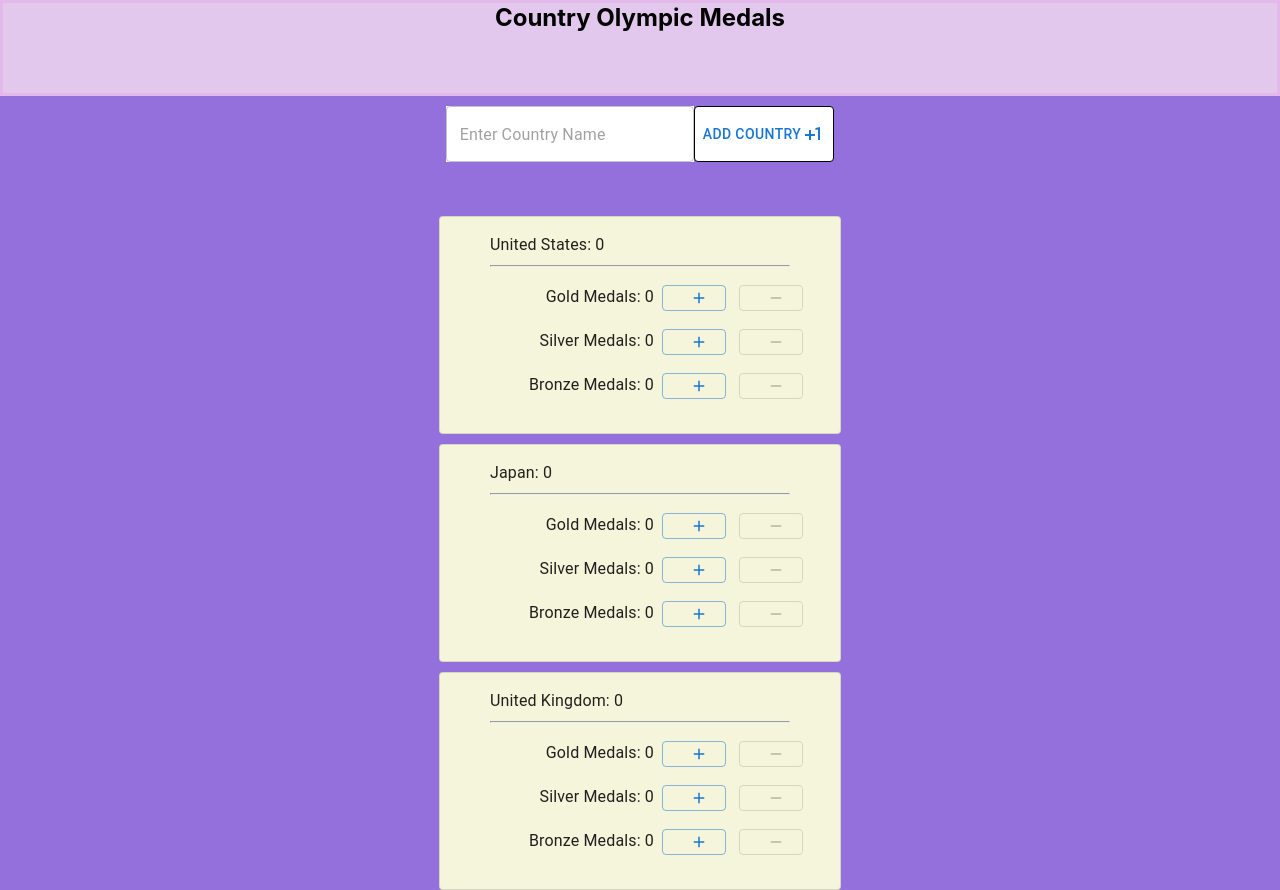
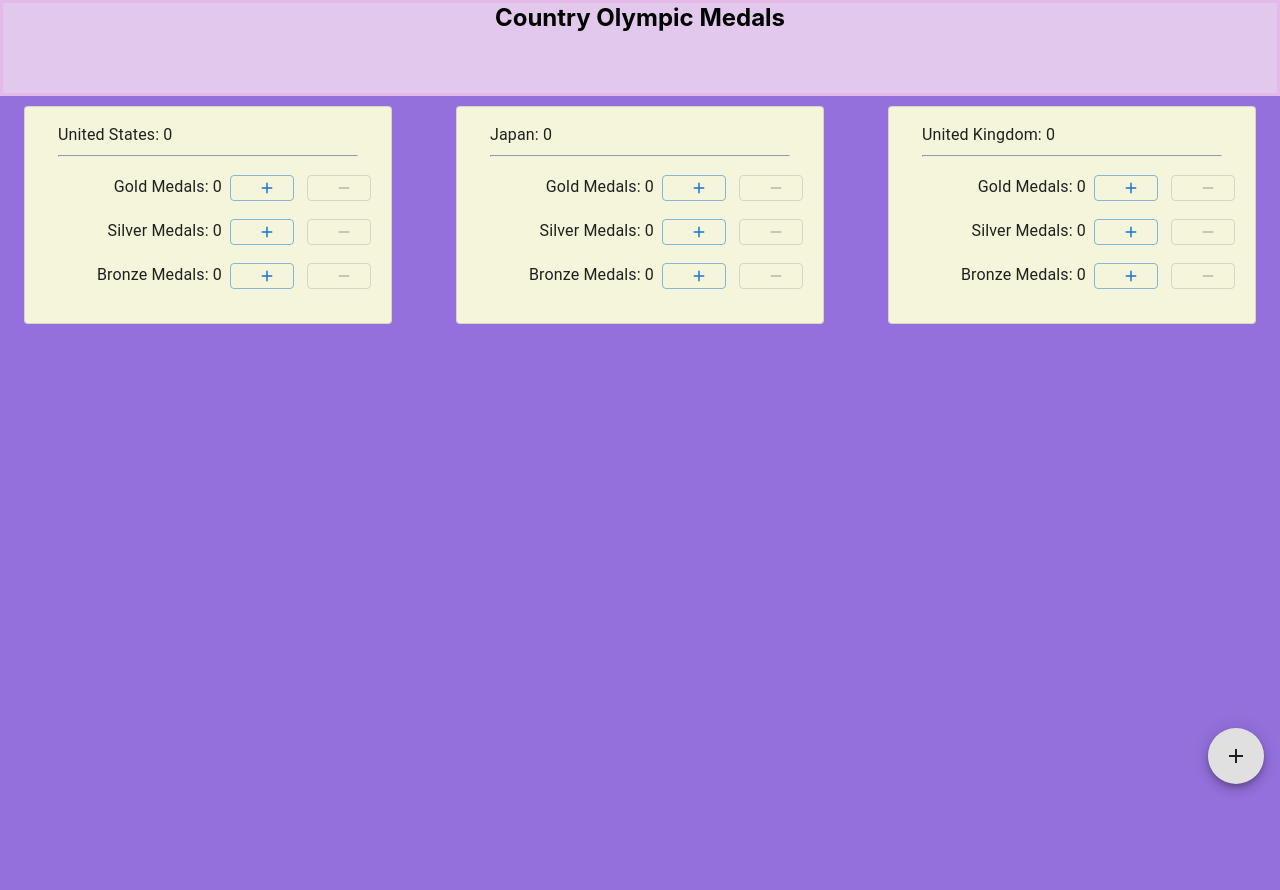
Before and after one commit to Ascend96/react-basic-concepts1, a React (Create React App) app: page / in a window 1280 px wide. After the commit the page ends 800 px from the top, so only its background shows below. Built offline with nearby package versions, Linux system fonts and the light colour scheme.

Commit message:
Added rows when countries are added Added floating action button to add country

```diff
--- a/src/App.tsx
+++ b/src/App.tsx
@@ -1,10 +1,11 @@
 import React, {useState} from 'react';
 import './App.css';
 import CountryComponent from "./components/country/country-component";
-import {Button, IconButton, TextField} from "@mui/material";
+import {Button, Grid, IconButton, TextField} from "@mui/material";
 import PlusOneIcon from '@mui/icons-material/PlusOne';
 import MilitaryTechIcon from '@mui/icons-material/MilitaryTech';
 import {Badge} from "@mui/icons-material";
+import {AddCountryInputComponent} from "./components/add-country-input/add-country-input-component";
 
 
 function App() {
@@ -21,45 +22,19 @@ function App() {
 
     const [countryState, setCountryState] = useState(countries)
 
-    const [countryName, setCountryName] = useState('')
-
-    const handleAddCountry = () => {
-        let newCountry = {id: countryState.length + 1, name: countryName, goldMedalCount: 0}
-        if(newCountry.name.trim().length === 0){
-            console.log('please add a character')
-            return;
-        }
-        if(countryState.find(x => x.name === newCountry.name)){
-            console.log('country already exists')
-            return;
-        }
-        setCountryState(countries => countries.concat(newCountry))
-        setCountryName('')
-    }
-
-    const handleOnChange = (e: any) => {
-        setCountryName(e.target.value)
-    }
-
-
-    const addCountryComponent = (
-        <div className="addCountryContainer">
-            <TextField value={countryName} className="countryInput" placeholder="Enter Country Name" onChange={handleOnChange}/>
-            <Button className="countryInputBtn" style={{border: '1px solid black', height: '56px', backgroundColor: 'white'}} onClick={handleAddCountry}>Add Country<PlusOneIcon/></Button>
-        </div>
-    )
-
-
     return (
         <div className="App">
             <div className="titleContainer" style={{backgroundColor: '#e1c8ec', height: '90px', border: '3px solid #e4b9ea'}}>
                 <h2 style={{margin: 'auto'}}>Country Olympic Medals</h2>
             </div>
-            {addCountryComponent}
+            <Grid container spacing={2}>
             {countryState.map(x => (
+                <Grid item xs={4}>
                 <CountryComponent name={x.name} key={x.id}/>
+                </Grid>
             ))}
-
+            </Grid>
+            <AddCountryInputComponent countries={countryState} setCountries={setCountryState} />
         </div>
     );
 }
--- /dev/null
+++ b/src/components/add-country-input/add-country-input-component.tsx
@@ -0,0 +1,105 @@
+import {Box, Button, Fab, Grid, Modal, TextField} from "@mui/material";
+import React, {Dispatch, SetStateAction, useState} from "react";
+import AddIcon from '@mui/icons-material/Add';
+import PlusOneIcon from "@mui/icons-material/PlusOne";
+
+export const AddCountryInputComponent = ({countries, setCountries}: AddCountryInputComponentProps) => {
+
+    const style = {
+        position: 'absolute',
+        top: '50%',
+        left: '50%',
+        transform: 'translate(-50%, -50%)',
+        width: 400,
+        bgcolor: 'background.paper',
+        border: '2px solid #000',
+        boxShadow: 24,
+        pt: 2,
+        px: 4,
+        pb: 3,
+    };
+
+    const [countryName, setCountryName] = useState('')
+
+    const [show, setShow] = useState(false);
+
+    const handleShow = () => {
+        setShow(true);
+    }
+
+    const handleClose = () => {
+        setShow(false);
+    }
+
+    const fabStyle = {
+        position: 'absolute',
+        bottom: 16,
+        right: 16,
+    };
+
+    const floatingActionButton = () =>
+    {
+        return (
+            <Fab sx={{...fabStyle}} onClick={handleShow}>
+                <AddIcon />
+            </Fab>
+        )
+    }
+
+    const handleOnChange = (e: any) => {
+        setCountryName(e.target.value)
+    }
+
+
+
+    const handleAddCountry = () => {
+        let newCountry = {id: countries.length + 1, name: countryName, goldMedalCount: 0}
+        if(newCountry.name.trim().length === 0){
+            console.log('please add a character')
+            return;
+        }
+        if(countries.find(x => x.name === newCountry.name)){
+            console.log('country already exists')
+            return;
+        }
+        setCountries(countries => countries.concat(newCountry))
+        setCountryName('')
+        setShow(false);
+    }
+
+    const addCountryComponent = (
+        <span>
+            <TextField value={countryName} className="countryInput" placeholder="Enter Country Name" onChange={handleOnChange}/>
+
+        </span>
+    )
+
+
+    return (
+        <>
+        <Modal open={show} onClose={handleClose}>
+            <Box sx={{...style, width: 400}}>
+                <h2 id="child-modal-title">Add a Country</h2>
+                <p id="child-modal-description">
+                    {addCountryComponent}
+                </p>
+                <Grid container spacing={2}>
+                    <Grid item xs={4}>
+                        <Button onClick={handleClose}>Close</Button>
+                    </Grid>
+                    <Grid item xs={8}>
+                        <Button disabled={!countryName.trim()} className="countryInputBtn" style={{border: '1px solid black', height: '56px', backgroundColor: 'white', float: 'right'}} onClick={handleAddCountry}>Add Country<PlusOneIcon/></Button>
+                    </Grid>
+                </Grid>
+
+            </Box>
+        </Modal>
+            {floatingActionButton()}
+            </>
+    )
+}
+
+interface AddCountryInputComponentProps {
+    countries: {id: number, name: string, goldMedalCount: number}[];
+    setCountries: Dispatch<SetStateAction<{id: number, name: string, goldMedalCount: number}[]>>;
+}
```
